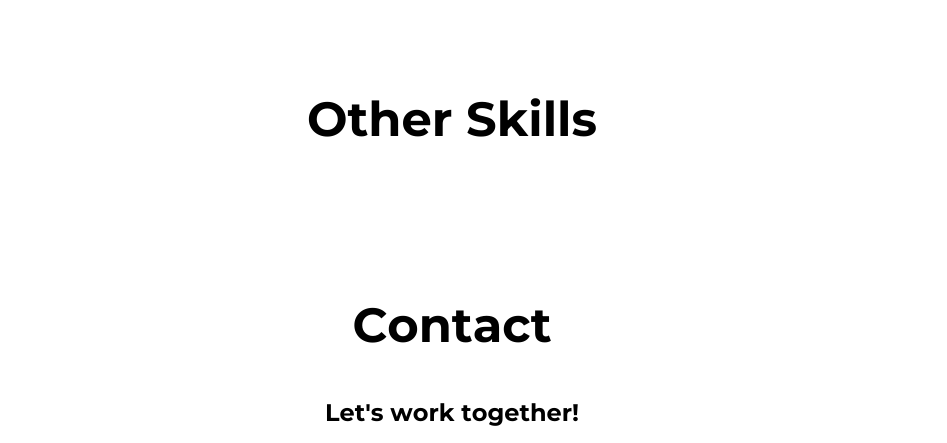
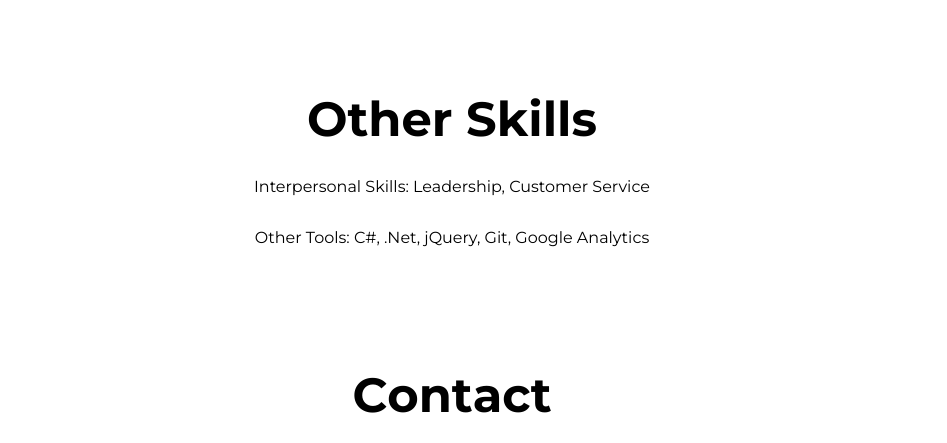
Before and after one commit to chjlarson/chjlarson.com, a Gatsby site: page / in a window 1280 px wide. Shown: the part 2283-2726 px from the top of the page, without its empty margins (188-1135 px from the left). Built offline with nearby package versions, Linux system fonts and the light colour scheme; Gatsby itself is replaced by a stand-in of ours.

Commit message:
Update Promotion.js

```diff
--- a/src/components/Promotion.js
+++ b/src/components/Promotion.js
@@ -10,7 +10,8 @@ const Promotion = () => {
           <Fade bottom cascade>
             <h1>{data.promotionHeading}</h1>
           </Fade>
-          <p>{data.promotionPara}</p>
+          <p>{data.promotionParaOne}</p>
+          <p>{data.promotionParaTwo}</p>
         </div>
       </div>
     </div>
```
